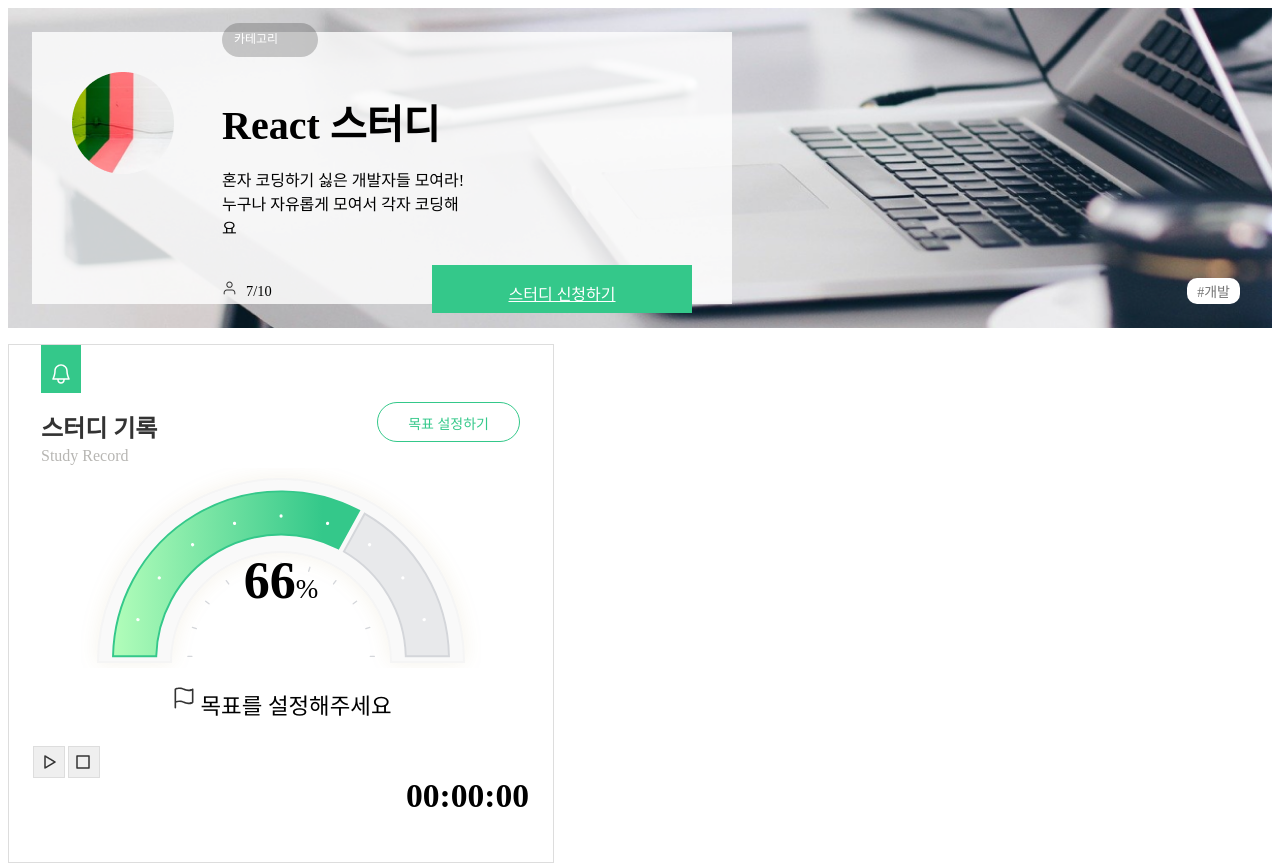
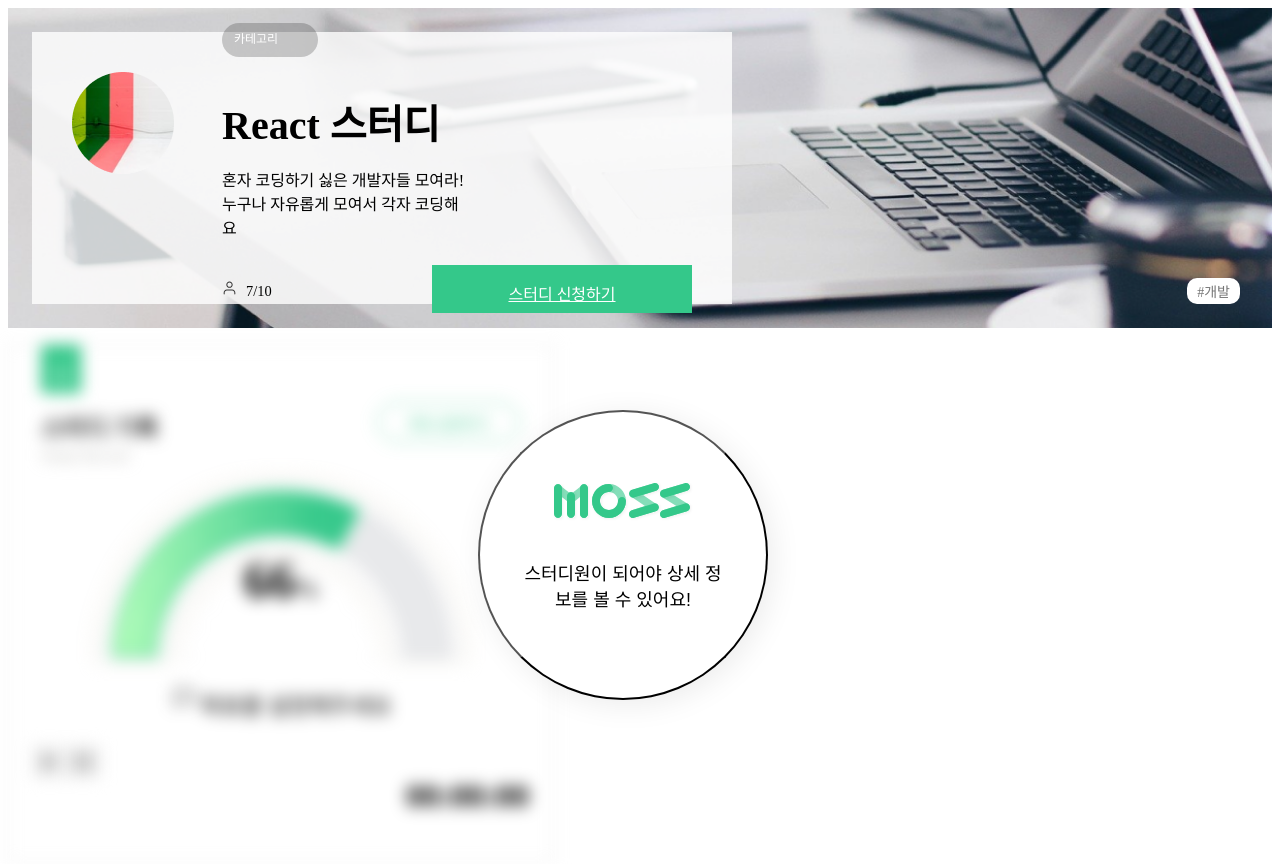
Before and after one commit to IRONDESK/moss, a Next.js app in the folder client/: page /study in a window 1280 px wide. Shown: the top 864 px of the page. Built offline with nearby package versions, Linux system fonts and the light colour scheme.

Commit message:
:lipstick: 스터디 페이지 블러처리

```diff
--- a/client/src/components/StudyMain/Container.tsx
+++ b/client/src/components/StudyMain/Container.tsx
@@ -1,19 +1,50 @@
 import styled from '@emotion/styled';
 import Link from 'next/link';
+import { useCallback, useEffect, useState } from 'react';
 import { Member } from './Member';
 import { Notice } from './Notice';
 import { Record } from './Record';
 import { TodoList } from './Todo';
 
 export const StudyComponents = () => {
+  const [token, setToken] = useState(false);
+  useEffect(() => {
+    const Token = localStorage.getItem('Token');
+    if (Token) {
+      getToken(`${Token}`);
+    }
+  });
+  const getToken = (Token: string) => {
+    setToken(true);
+    console.log(Token);
+  };
   return (
     <>
+      {token ? (
         <Container>
           <Record />
           <TodoList />
           <Notice />
           <Member />
         </Container>
+      ) : (
+        <>
+          <Link href="/login" passHref>
+            <Button>
+              <Img src="/images/header_logo.svg" alt="로고" />
+              <p>스터디원이 되어야 상세 정보를 볼 수 있어요!</p>
+            </Button>
+          </Link>
+          <Blur>
+            <Container>
+              <Record />
+              <TodoList />
+              <Notice />
+              <Member />
+            </Container>
+          </Blur>
+        </>
+      )}
     </>
   );
 };
@@ -23,3 +54,30 @@
   justify-content: space-between;
   flex-wrap: wrap;
 `;
+
+const Blur = styled.div`
+  filter: blur(8px);
+  position: relative;
+`;
+
+const Button = styled.button`
+  position: absolute;
+  bottom: 100px;
+  right: 40%;
+  display: flex;
+  flex-direction: column;
+  justify-content: center;
+  align-items: center;
+  gap: 20px;
+  width: 290px;
+  height: 290px;
+  padding: 44px;
+  box-sizing: border-box;
+  z-index: 10;
+  background: #ffffff;
+  box-shadow: 5px 5px 30px rgba(0, 0, 0, 0.08);
+  border-radius: 100%;
+  font-size: 18px;
+`;
+
+const Img = styled.img``;
--- a/client/src/pages/study/index.tsx
+++ b/client/src/pages/study/index.tsx
@@ -5,6 +5,7 @@
 import { Record } from '../../components/StudyMain/Record';
 import { TodoList } from '../../components/StudyMain/Todo';
 import { StudyComponents } from '../../components/StudyMain/Container';
+import { useState } from 'react';
 
 export default function StudyPage() {
   return (
```
Lines whose indentation alone changed are shown as unchanged.
